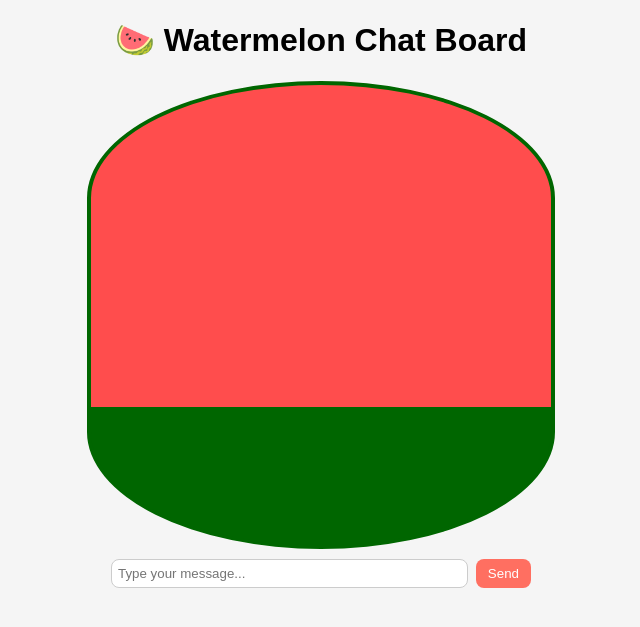
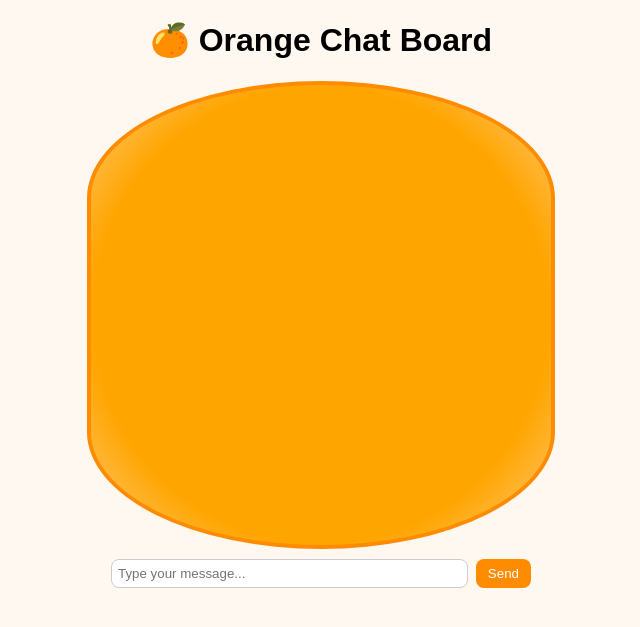
Before and after one commit to sunayanapamula-gif/chat-api, a Flask app: page / in a window 1280 px wide. Shown: the top 627 px of the page, without its empty margins (319-959 px from the left). Run offline with Flask 3, Linux system fonts and the light colour scheme.

Commit message:
Update index.html

```diff
--- a/templates/index.html
+++ b/templates/index.html
@@ -1,27 +1,27 @@
 <!DOCTYPE html>
 <html>
 <head>
-    <title>🍉 Watermelon Chat Board</title>
+    <title>🍊 Orange Chat Board</title>
     <meta name="viewport" content="width=device-width, initial-scale=1.0">
     <style>
         body {
             font-family: Arial, sans-serif;
             margin: 20px;
-            background: #f5f5f5;
+            background: #fff8f0;
         }
         #chat-box {
-            border: 4px solid #006600;
-            border-radius: 50% / 25%; /* gives a cut watermelon oval look */
-            background: linear-gradient(to bottom, #ff4d4d 70%, #006600 30%);
+            border: 4px solid #ff8c00;
+            border-radius: 50% / 25%; /* orange slice oval look */
+            background: radial-gradient(circle at center, #ffa500 70%, #ffcc80 100%);
             width: 420px;
             height: 420px;
             margin: auto;
             padding: 20px;
             overflow-y: auto;
-            color: #fff;
+            color: #333;
         }
         .user {
-            background: #4a90e2;
+            background: #ff7043;
             color: #fff;
             padding: 6px 10px;
             border-radius: 10px;
@@ -29,7 +29,7 @@
             text-align: right;
         }
         .ai {
-            background: #fff;
+            background: #fff3e0;
             color: #333;
             padding: 6px 10px;
             border-radius: 10px;
@@ -38,7 +38,7 @@
         }
         .typing {
             font-style: italic;
-            color: #eee;
+            color: #ff8c00;
             margin: 6px 0;
             text-align: left;
         }
@@ -57,19 +57,19 @@
         }
         button {
             padding: 6px 12px;
-            background: #ff6f61;
+            background: #ff8c00;
             color: #fff;
             border: none;
             border-radius: 8px;
             cursor: pointer;
         }
         button:hover {
-            background: #e85b50;
+            background: #e67e22;
         }
     </style>
 </head>
 <body>
-    <h1 style="text-align:center;">🍉 Watermelon Chat Board</h1>
+    <h1 style="text-align:center;">🍊 Orange Chat Board</h1>
     <div id="chat-box"></div>
     <div id="input-box">
         <input type="text" id="message" placeholder="Type your message..." />
@@ -93,18 +93,18 @@
 
             const chatBox = document.getElementById("chat-box");
 
-            // User bubble
+            // User bubble with emoji
             const userBubble = document.createElement("div");
             userBubble.className = "user";
-            userBubble.innerHTML = msg;
+            userBubble.innerHTML = "🙂 " + msg;
             chatBox.appendChild(userBubble);
 
             msgInput.value = "";
 
-            // Typing indicator
+            // Typing indicator with emoji
             const typingBubble = document.createElement("div");
             typingBubble.className = "typing";
-            typingBubble.innerHTML = "AI is typing...";
+            typingBubble.innerHTML = "🤖 AI is thinking...";
             chatBox.appendChild(typingBubble);
             chatBox.scrollTop = chatBox.scrollHeight;
 
@@ -119,19 +119,20 @@
                 // Remove typing indicator
                 chatBox.removeChild(typingBubble);
 
-                // AI bubble
+                // AI bubble with emoji
                 const aiBubble = document.createElement("div");
                 aiBubble.className = "ai";
-                aiBubble.innerHTML = data.response || "Error: No reply";
+                aiBubble.innerHTML = "🍊 " + (data.response || "Error: No reply");
                 chatBox.appendChild(aiBubble);
 
+                // Auto-scroll
                 chatBox.scrollTop = chatBox.scrollHeight;
             } catch (err) {
                 chatBox.removeChild(typingBubble);
                 const errorBubble = document.createElement("div");
                 errorBubble.className = "ai";
                 errorBubble.style.color = "red";
-                errorBubble.innerHTML = "Error: " + err.message;
+                errorBubble.innerHTML = "⚠️ Error: " + err.message;
                 chatBox.appendChild(errorBubble);
             }
         }
```
